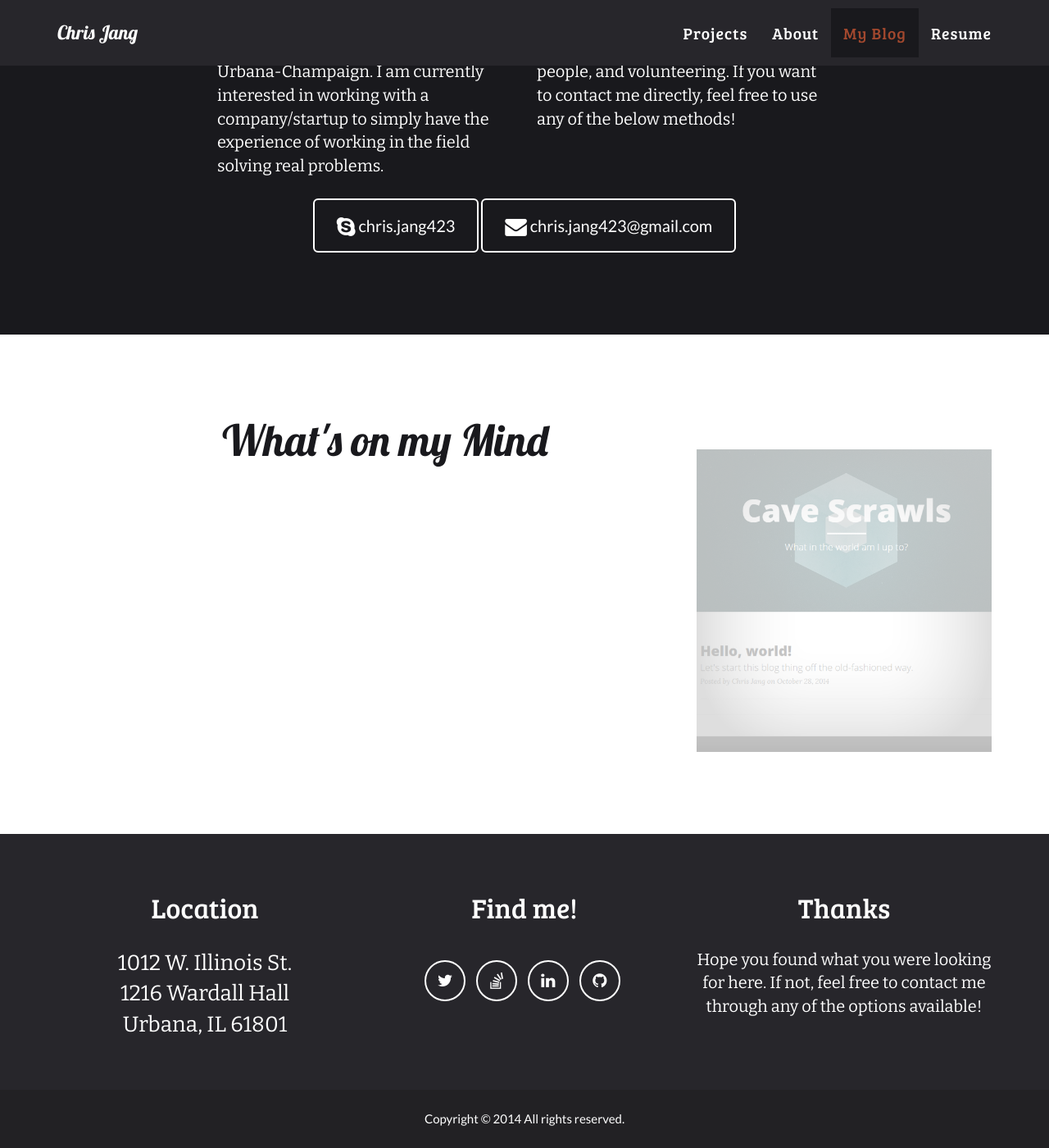
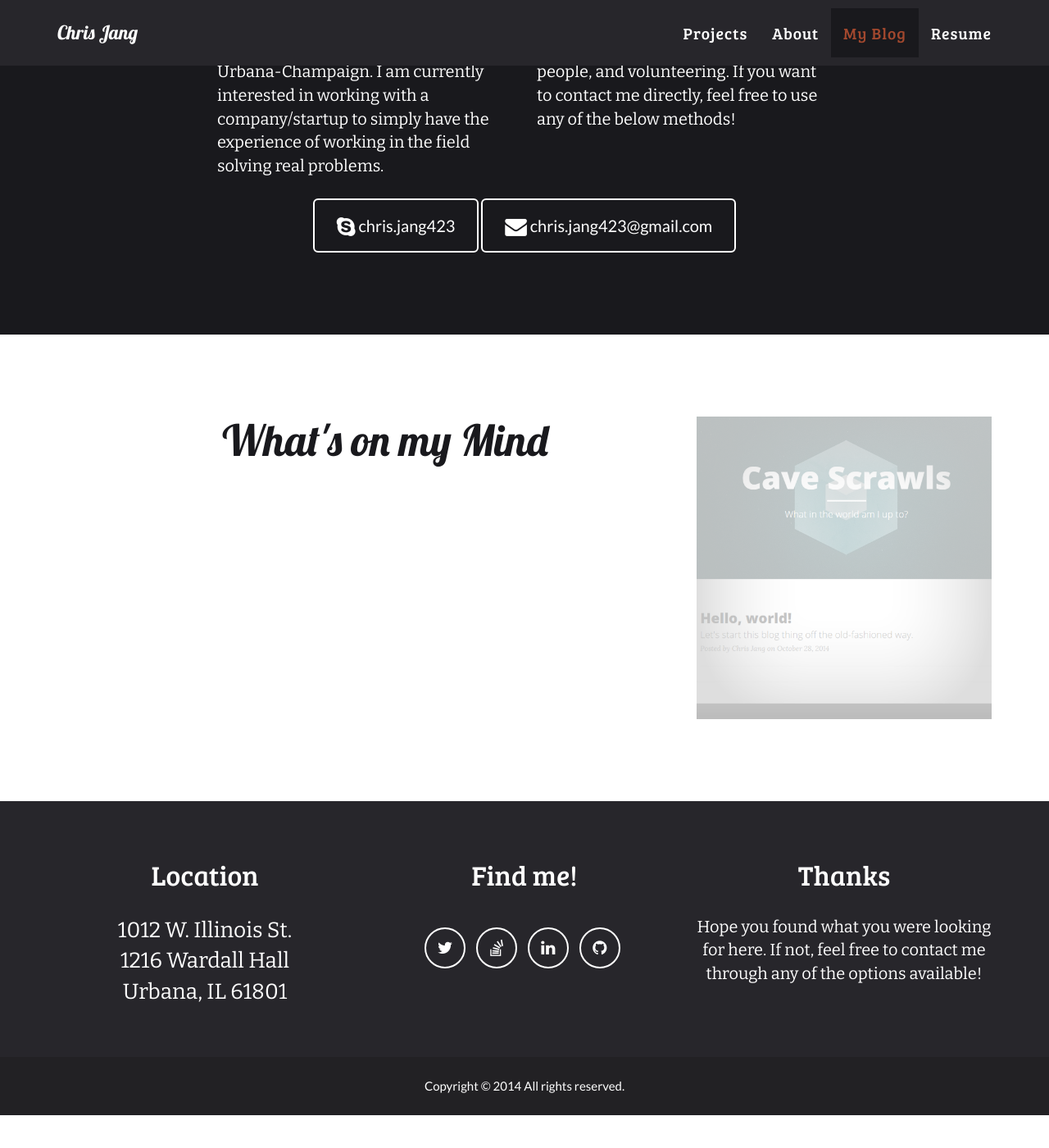
Before and after one commit to cjang5/cjang5.github.io, a Jekyll site: the page built from index.html, in a window 1280 px wide and 1400 px high, scrolled down 1680 px. Shown: the whole window at 82% size. Built offline with Jekyll 4.4.1, drawn with Linux system fonts in a browser that asks for light colours; after the commit the page ends 3040 px from its top, so only the background shows below that.

Commit message:
Updated padding-top for blog image

```diff
--- a/_includes/css/main.css
+++ b/_includes/css/main.css
@@ -320,7 +320,7 @@ section.Misc .blogbox a:hover {
     display: block;
     position: center;
     margin: auto;
-    padding-top: 40px;
+    /*padding-top: 40px;*/
     /*padding-left: 50px;*/
 }
 
```
